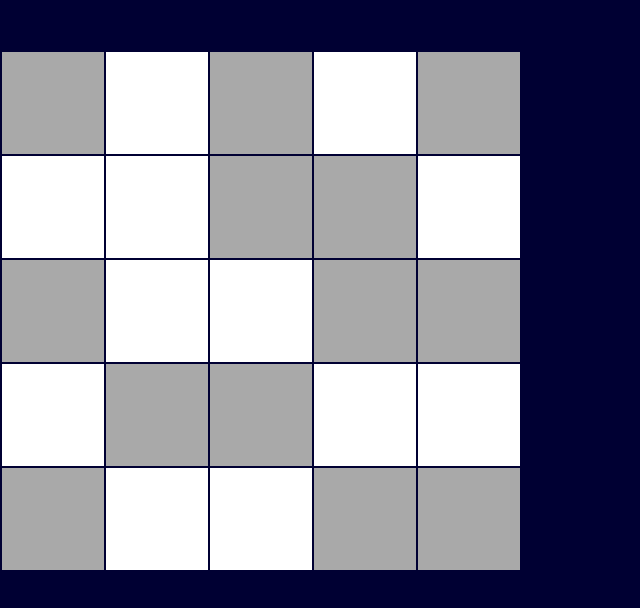
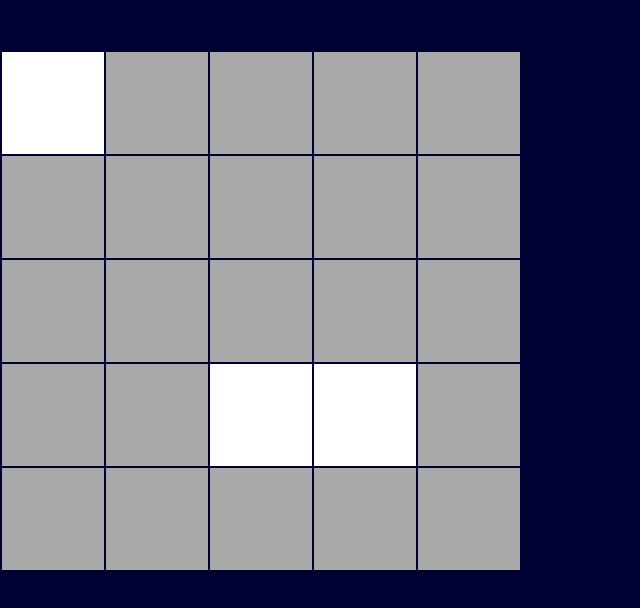
Before and after one commit to Guillermo-Martin/lights-out, a React (Create React App) app: page / in a window 1280 px wide. Shown: the top 608 px of the page, without its empty margins (0-640 px from the left). Built offline with nearby package versions, Linux system fonts and the light colour scheme.

Commit message:
Revise code in Board to better follow along

```diff
--- a/src/Board.js
+++ b/src/Board.js
@@ -33,13 +33,19 @@ class Board extends Component {
   static defaultProps = {
     nrows: 5,
     ncols: 5,
+    chanceLightStartsOn: 0.25
   }
 
   // GCM: constructor to hold state; not yet defined
-  constructor(props) {
-    super(props);
+  // constructor(props) {
+  //   super(props);
 
-    // TODO: set initial state
+  //   // TODO: set initial state
+  // }
+
+  state = {
+    hasWon: false,
+    board: this.createBoard()
   }
 
   /** create a board nrows high/ncols wide, each cell randomly lit or unlit */
@@ -47,30 +53,19 @@ class Board extends Component {
   createBoard() {
     let board = [];
     // TODO: create array-of-arrays of true/false values
-
-    // create rows and randomly lit cells
-    // for every row (nrows prop), create a cells array that will hold n (ncol prop) randomly lit cells
-    // y will be the y-coordinate
     for(let y = 0; y < this.props.nrows; y++) {
       // array to hold cells for a single row (will be rendered in the board)
-      let cells = [];
+      let row = [];
 
-      // create a randomly lit cell and push into cells array
-      // x will be the x-coordinate
+      // create array of true/false values
       for(let x = 0; x < this.props.ncols; x++) {
-        let randomNum = Math.floor(Math.random() * 2 + 1);
-        let coordinates = `${y}-${x}`;
-        if(randomNum === 1) {
-          cells.push(<Cell key={coordinates} isLit={true} flipCellsAroundMe={this.flipCellsAround}/>)
-        } else {
-          cells.push(<Cell key={coordinates} isLit={false} />)
-        }
+        // if Math.random() is less than this.props.chanceLightStartsOn, push true into row array
+        row.push(Math.random() < this.props.chanceLightStartsOn);
+
       }
-      // push array of cells into the board array to be rendered
-      board.push(<tr key={y}>{cells}</tr>);
+      board.push(row);
     }
-
-    return board
+    return board;
   }
 
   /** handle changing a cell: update board & determine if winner */
@@ -94,7 +89,6 @@ class Board extends Component {
     // win when every cell is turned off
     // TODO: determine is the game has been won
 
-    // GCM:  hasWon state not defined yet
     // this.setState({board, hasWon});
   }
 
@@ -104,11 +98,27 @@ class Board extends Component {
   /** Render game board or winning message. */
 
   render() {
+    // create the cells for the board
+
+    // array to hold the cells to be rendered
+    let gameBoard = [];
+
+    // for every row, create the cells
+    for(let y = 0; y < this.props.nrows; y++) {
+      let row = [];
+        for(let x = 0; x < this.props.ncols; x++) {
+          let coord = `${y}-${x}`
+          row.push(<Cell key={coord} isLit={this.state.board[y][x]} />)
+        }
+        gameBoard.push(<tr key={y}>{row}</tr>);
+    }
+
+
     return(
       <div>
         <table>
           <tbody>
-            {this.createBoard()}
+            {gameBoard}
           </tbody>
         </table>
       </div>
```
